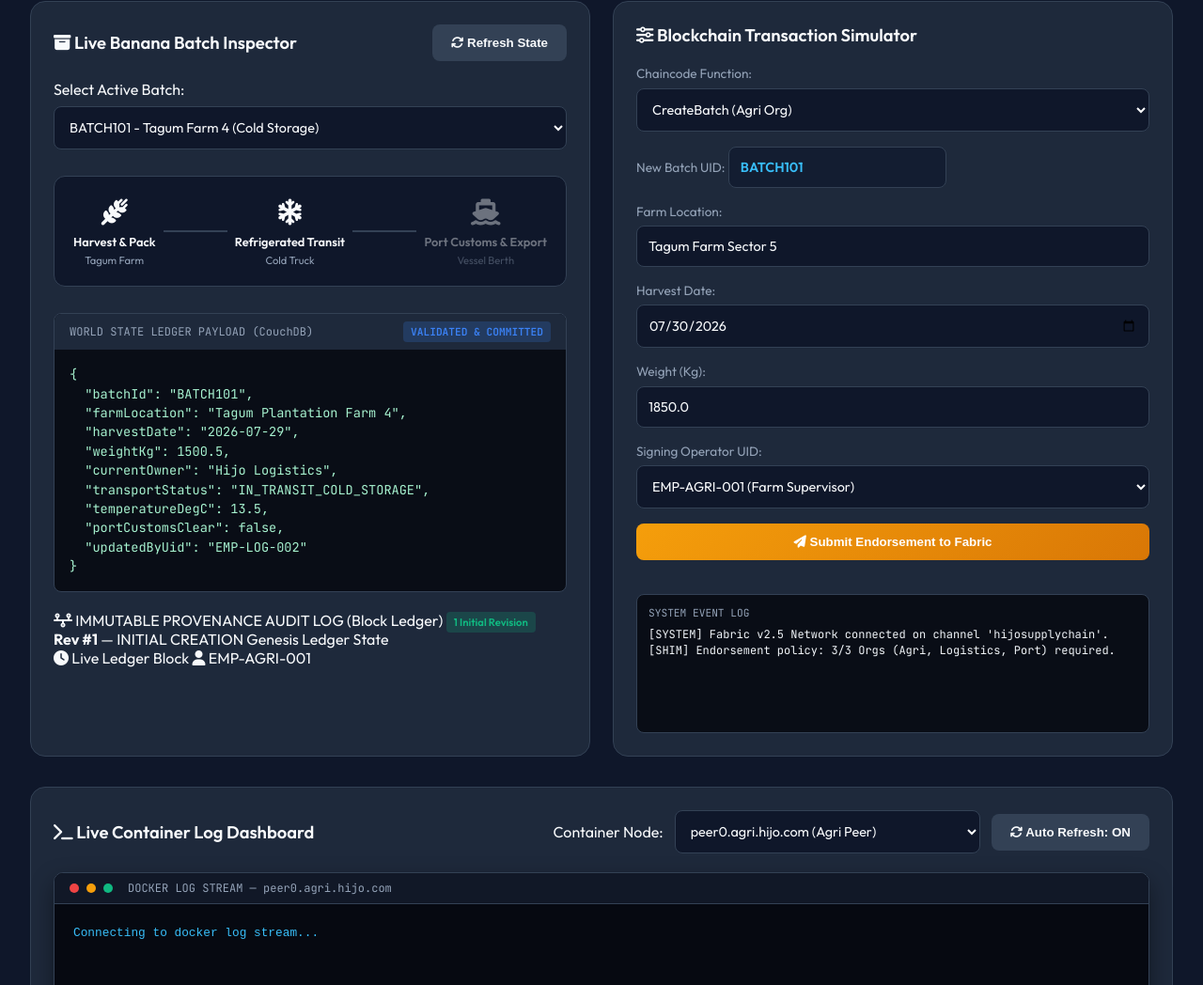
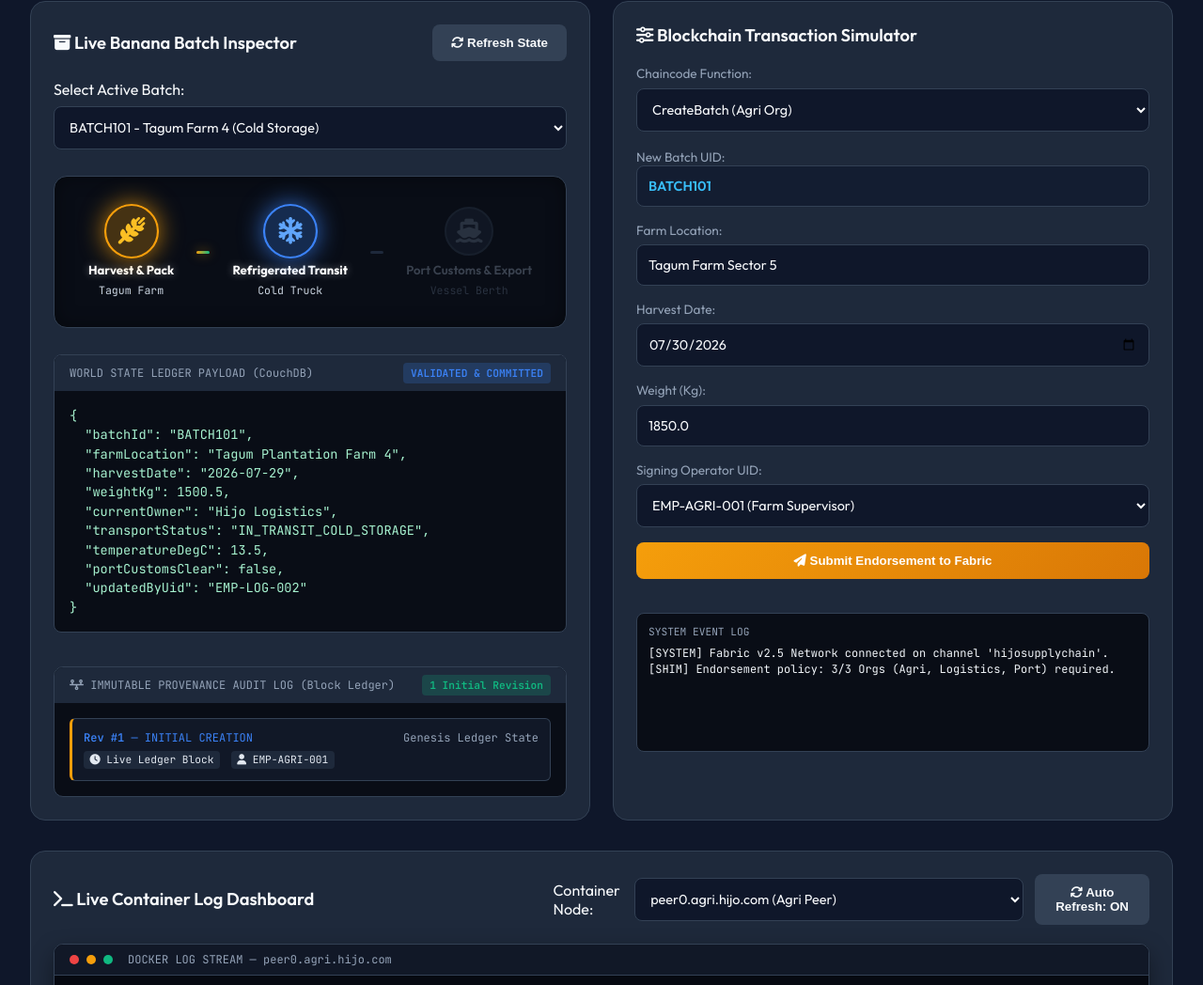
Before and after one commit to jayvienmocallay/hijo-fabric-simulation, a plain HTML site: page web/index.html in a window 1280 px wide. Shown: the part 529-1577 px from the top of the page at 94% size. Drawn offline with Linux system fonts and the light colour scheme; no server answers.

Commit message:
feat: add animated pipeline step indicators and an audit history timeline UI component

```diff
--- a/web/styles.css
+++ b/web/styles.css
@@ -267,6 +267,8 @@ select, input {
   border-radius: 8px;
   font-family: var(--font-family);
   font-size: 0.9rem;
+  width: 100%;
+  box-sizing: border-box;
 }
 
 select:focus, input:focus {
@@ -278,45 +280,125 @@ select:focus, input:focus {
   display: flex;
   align-items: center;
   justify-content: space-between;
-  background: #0f172a;
-  padding: 1.25rem;
-  border-radius: 12px;
+  background: #090d16;
+  padding: 1.5rem;
+  border-radius: 14px;
   border: 1px solid var(--card-border);
   margin: 0.5rem 0;
+  box-shadow: inset 0 0 20px rgba(0, 0, 0, 0.4);
 }
 
 .step {
   display: flex;
   flex-direction: column;
   align-items: center;
-  gap: 0.35rem;
-  opacity: 0.4;
-  transition: opacity 0.3s;
+  gap: 0.4rem;
+  opacity: 0.35;
+  transition: all 0.4s cubic-bezier(0.4, 0, 0.2, 1);
+  padding: 0.5rem 0.75rem;
+  border-radius: 12px;
 }
 
+.step-icon {
+  font-size: 1.6rem;
+  width: 52px;
+  height: 52px;
+  border-radius: 50%;
+  display: flex;
+  align-items: center;
+  justify-content: center;
+  background: #1e293b;
+  border: 2px solid #334155;
+  color: #64748b;
+  transition: all 0.4s ease;
+}
+
+.step-title {
+  font-size: 0.82rem;
+  font-weight: 600;
+  color: var(--text-muted);
+  transition: all 0.3s ease;
+}
+
+.step-sub {
+  font-size: 0.72rem;
+  color: #64748b;
+  font-family: var(--mono-family);
+}
+
+/* Active Step Lighting Styles */
 .step.active {
   opacity: 1;
 }
 
-.step-icon {
-  font-size: 1.75rem;
+.step.active .step-title {
+  color: #ffffff;
+  font-weight: 700;
+  text-shadow: 0 0 10px rgba(255, 255, 255, 0.4);
 }
 
-.step-title {
-  font-size: 0.8rem;
-  font-weight: 600;
+.step.active .step-sub {
+  color: #cbd5e1;
 }
 
-.step-sub {
-  font-size: 0.7rem;
-  color: var(--text-muted);
+/* Step 1: Harvest & Pack (Gold/Amber Glow) */
+#step-farm.active .step-icon {
+  background: rgba(245, 158, 11, 0.25);
+  border-color: #f59e0b;
+  color: #fbbf24;
+  box-shadow: 0 0 22px rgba(245, 158, 11, 0.7), inset 0 0 12px rgba(245, 158, 11, 0.4);
+  transform: scale(1.12);
+  animation: pulse-glow-gold 2s infinite alternate;
 }
 
+/* Step 2: Refrigerated Transit (Cyan/Ice Blue Glow) */
+#step-logistics.active .step-icon {
+  background: rgba(59, 130, 246, 0.25);
+  border-color: #3b82f6;
+  color: #60a5fa;
+  box-shadow: 0 0 22px rgba(59, 130, 246, 0.7), inset 0 0 12px rgba(59, 130, 246, 0.4);
+  transform: scale(1.12);
+  animation: pulse-glow-blue 2s infinite alternate;
+}
+
+/* Step 3: Port Customs & Export (Emerald Green Glow) */
+#step-port.active .step-icon {
+  background: rgba(16, 185, 129, 0.25);
+  border-color: #10b981;
+  color: #34d399;
+  box-shadow: 0 0 22px rgba(16, 185, 129, 0.7), inset 0 0 12px rgba(16, 185, 129, 0.4);
+  transform: scale(1.12);
+  animation: pulse-glow-green 2s infinite alternate;
+}
+
+@keyframes pulse-glow-gold {
+  0% { box-shadow: 0 0 12px rgba(245, 158, 11, 0.4); }
+  100% { box-shadow: 0 0 26px rgba(245, 158, 11, 0.85); }
+}
+
+@keyframes pulse-glow-blue {
+  0% { box-shadow: 0 0 12px rgba(59, 130, 246, 0.4); }
+  100% { box-shadow: 0 0 26px rgba(59, 130, 246, 0.85); }
+}
+
+@keyframes pulse-glow-green {
+  0% { box-shadow: 0 0 12px rgba(16, 185, 129, 0.4); }
+  100% { box-shadow: 0 0 26px rgba(16, 185, 129, 0.85); }
+}
+
+/* Pipeline Connecting Line */
 .pipeline-line {
   flex: 1;
-  height: 2px;
-  background: var(--card-border);
-  margin: 0 0.5rem;
+  height: 3px;
+  background: #1e293b;
+  margin: 0 0.75rem;
+  border-radius: 4px;
+  transition: all 0.5s ease;
+}
+
+.pipeline-line.active {
+  background: linear-gradient(90deg, #f59e0b, #10b981);
+  box-shadow: 0 0 12px rgba(245, 158, 11, 0.6);
 }
 
 .json-container {
@@ -583,3 +665,70 @@ pre {
   overflow-y: auto;
   white-space: pre-wrap;
 }
+
+.audit-history-container {
+  background: #090d16;
+  border: 1px solid var(--card-border);
+  border-radius: 10px;
+  overflow: hidden;
+  margin-top: 1rem;
+}
+
+.audit-header {
+  background: #1e293b;
+  padding: 0.5rem 1rem;
+  font-size: 0.75rem;
+  color: var(--text-muted);
+  display: flex;
+  justify-content: space-between;
+  align-items: center;
+  font-family: var(--mono-family);
+}
+
+.audit-timeline {
+  padding: 1rem;
+  display: flex;
+  flex-direction: column;
+  gap: 0.75rem;
+  max-height: 280px;
+  overflow-y: auto;
+}
+
+.timeline-card {
+  background: #111827;
+  border: 1px solid var(--card-border);
+  border-left: 3px solid var(--accent-gold);
+  border-radius: 6px;
+  padding: 0.75rem;
+  display: flex;
+  flex-direction: column;
+  gap: 0.35rem;
+}
+
+.timeline-card-header {
+  display: flex;
+  justify-content: space-between;
+  font-size: 0.75rem;
+  font-family: var(--mono-family);
+  color: var(--accent-blue);
+}
+
+.timeline-tx {
+  color: var(--text-muted);
+}
+
+.timeline-body {
+  font-size: 0.8rem;
+  color: #e2e8f0;
+  display: flex;
+  flex-wrap: wrap;
+  gap: 0.75rem;
+}
+
+.timeline-tag {
+  background: #1e293b;
+  padding: 0.15rem 0.4rem;
+  border-radius: 4px;
+  font-size: 0.7rem;
+  font-family: var(--mono-family);
+}
```
